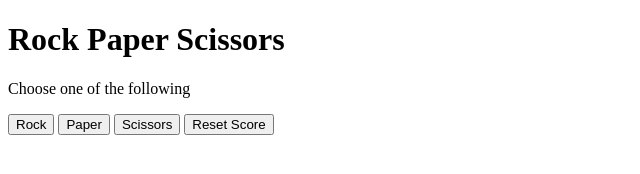
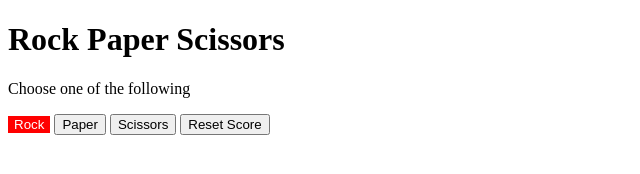
Before and after one commit to Swit-K/RockPaperScissorsWebsite, a plain HTML site: page index.html in a window 1280 px wide. Shown: the whole page, without its empty margins (0-640 px from the left). Drawn offline with Linux system fonts and the light colour scheme.

Commit message:
Testing new css

```diff
--- a/index.html
+++ b/index.html
@@ -13,7 +13,7 @@
         </h1>
         <p>Choose one of the following</p>
 
-        <button onclick="playGame('rock')">
+        <button class="rock-button" onclick="playGame('rock')">
             Rock
         </button>
 
--- a/styles/website.css
+++ b/styles/website.css
@@ -1,4 +1,4 @@
-.red-button{
+.rock-button{
     background-color: red;
     color: white;
     border-style: none;
```
